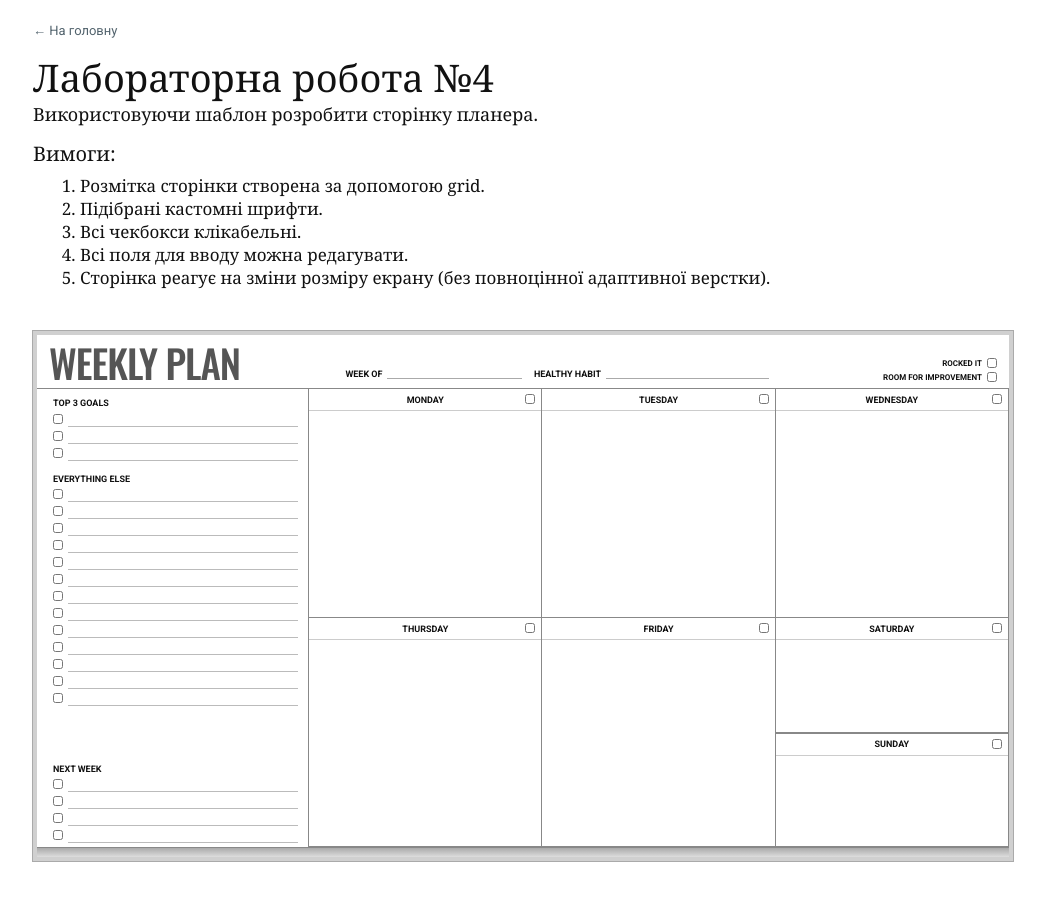
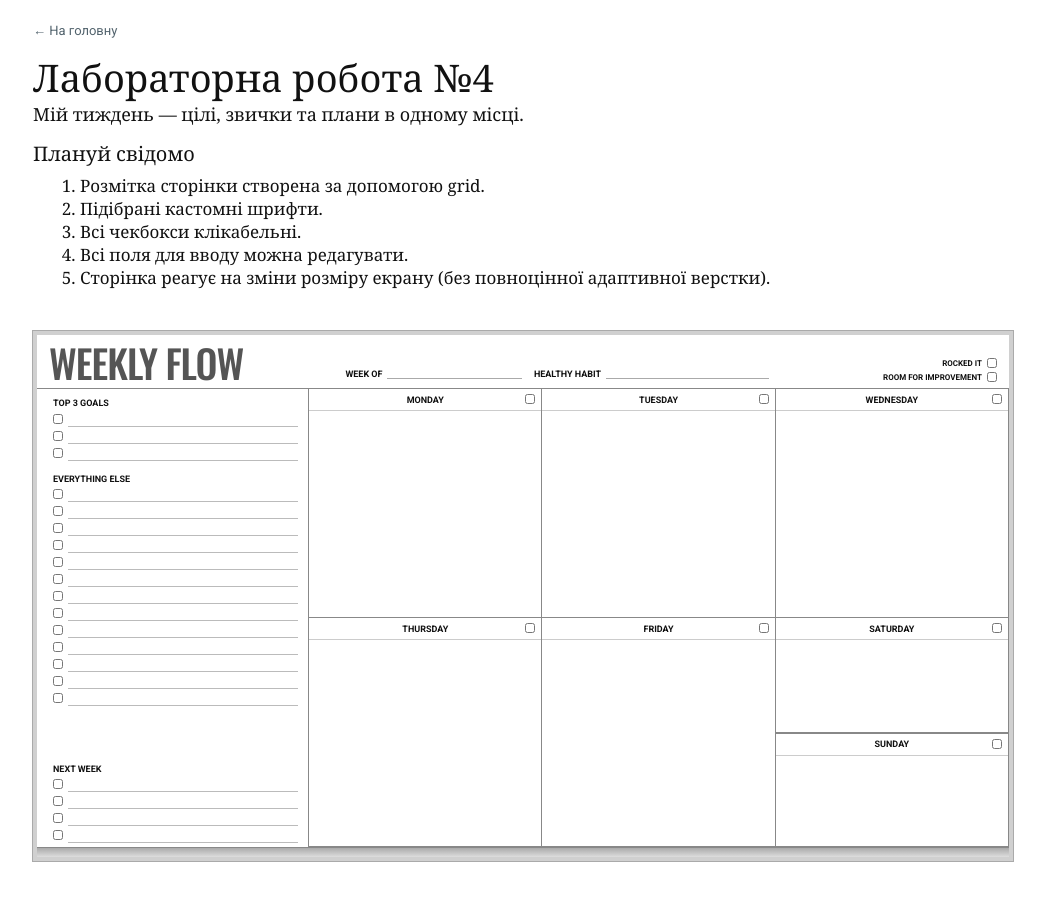
Before and after one commit to Ivan-baranov14/WEB-Technologies-2026, a plain HTML site: page lab4.html in a window 1280 px wide. Shown: the whole page, without its empty margins (117-1162 px from the left). Drawn offline with nearby package versions, Linux system fonts and the light colour scheme.

Commit message:
Personalize lab 4 weekly planner content

```diff
--- a/lab4.html
+++ b/lab4.html
@@ -10,8 +10,8 @@
   <main class="page">
     <a class="back-link" href="index.html">← На головну</a>
     <h1>Лабораторна робота №4</h1>
-    <p class="subtitle">Використовуючи шаблон розробити сторінку планера.</p>
-    <h2>Вимоги:</h2>
+    <p class="subtitle">Мій тиждень — цілі, звички та плани в одному місці.</p>
+    <h2>Плануй свідомо</h2>
     <ol class="requirements">
       <li>Розмітка сторінки створена за допомогою grid.</li>
       <li>Підібрані кастомні шрифти.</li>
@@ -22,7 +22,7 @@
 
     <section class="planner" aria-label="Тижневий планер">
       <header class="planner-header">
-        <div class="brand">WEEKLY PLAN</div>
+        <div class="brand">WEEKLY FLOW</div>
         <label class="line-field">WEEK OF <input aria-label="Тиждень від"></label>
         <label class="line-field habit">HEALTHY HABIT <input aria-label="Корисна звичка"></label>
         <div class="checks">
```
